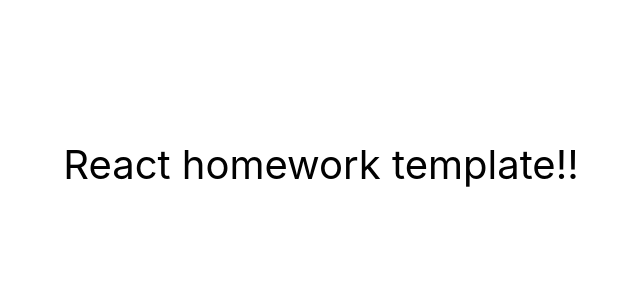
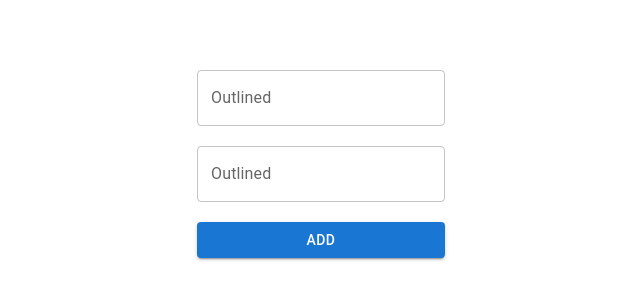
Before and after one commit to IgorMushk/dictionary-react, a React (Create React App) app: page / in a window 1280 px wide. Shown: the part 236-536 px from the top of the page, without its empty margins (319-959 px from the left). Built offline with nearby package versions, Linux system fonts and the light colour scheme.

Commit message:
Add form

```diff
--- a/package.json
+++ b/package.json
@@ -6,6 +6,7 @@
   "dependencies": {
     "@emotion/react": "^11.11.1",
     "@emotion/styled": "^11.11.0",
+    "@mui/icons-material": "^5.14.8",
     "@mui/material": "^5.14.8",
     "@testing-library/jest-dom": "^5.16.3",
     "@testing-library/react": "^12.1.4",
--- a/src/components/App.jsx
+++ b/src/components/App.jsx
@@ -1,16 +1,16 @@
+import WordsForm from "./WordsForm/WordsForm";
+
 export const App = () => {
   return (
-    <div
-      style={{
+    <div style={{
       height: '100vh',
       display: 'flex',
       justifyContent: 'center',
       alignItems: 'center',
       fontSize: 40,
       color: '#010101'
-      }}
-    >
-      React homework template!!
+    }}>
+      <WordsForm/>
     </div>
   );
 };
--- /dev/null
+++ b/src/components/WordsForm/WordForm.module.css
@@ -0,0 +1,5 @@
+.wordsForm {
+    display: flex;
+    flex-direction: column;
+    gap: 20px;
+}
--- a/src/components/WordsForm/WordsForm.jsx
+++ b/src/components/WordsForm/WordsForm.jsx
@@ -1,11 +1,20 @@
 import React, { Component } from 'react'
+import TextField from '@mui/material/TextField';
+import Button from '@mui/material/Button';
+import css from  './WordForm.module.css'
 
 export default class WordsForm extends Component {
 
 
     render() {
     return (
-      <div>WordsForm</div>
+      <div>
+        <form className={css.wordsForm}>
+        <TextField id="outlined-basic" label="Outlined" variant="outlined" />
+        <TextField id="outlined-basic" label="Outlined" variant="outlined" />
+        <Button variant="contained">Add</Button>
+        </form>
+      </div>
     )
   }
 }
```
Also changed, not shown: 1 other file (tests, documents, lock files or other folders). Lines whose indentation alone changed are shown as unchanged.
